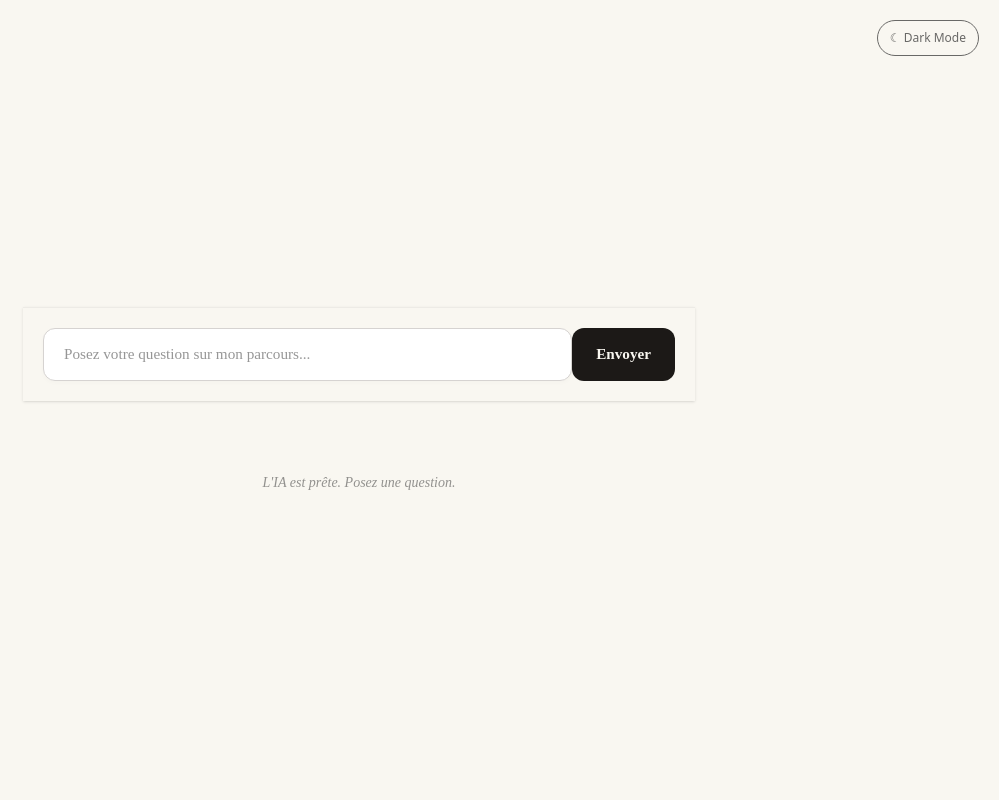
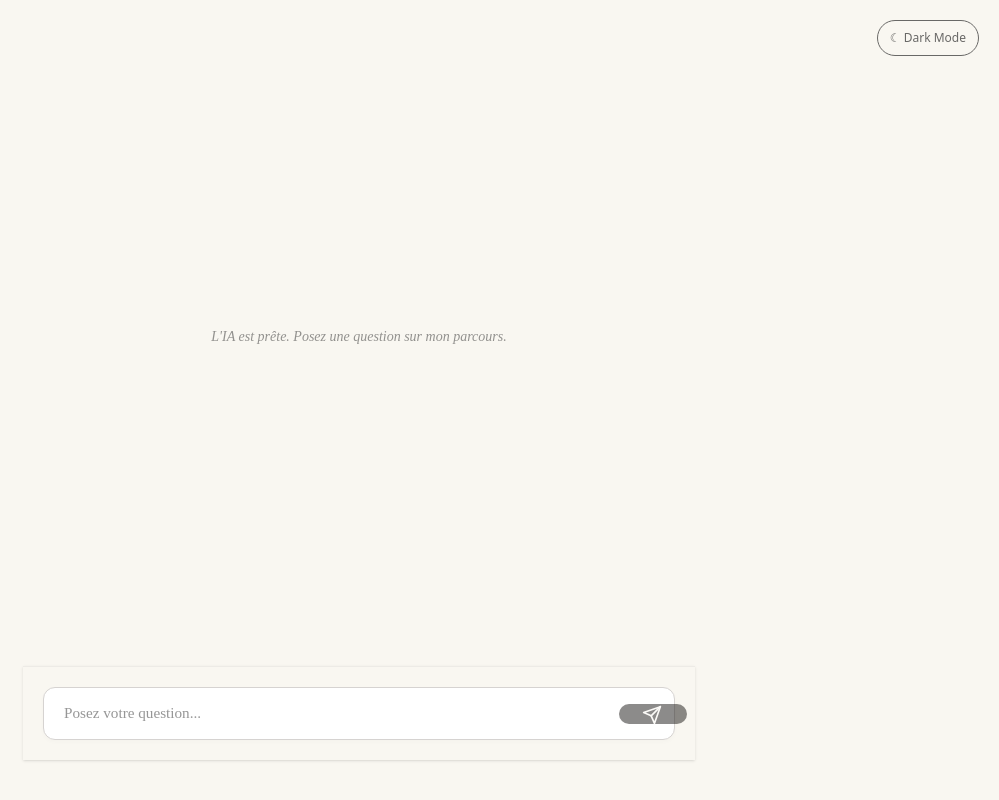
Before and after one commit to charlesbonnet1-del/cv2-chat, a Next.js app: page / in a window 1280 px wide. Shown: the whole page, without its empty margins (281-1280 px from the left). Built offline with nearby package versions, Linux system fonts and the light colour scheme; a web font is replaced by a local one.

Commit message:
Update page.tsx

```diff
--- a/app/page.tsx
+++ b/app/page.tsx
@@ -1,6 +1,6 @@
 "use client";
 
-import { useState } from "react";
+import { useState, useRef, useEffect } from "react";
 
 type ChatMessage = {
   role: "user" | "assistant";
@@ -11,6 +11,11 @@ export default function Home() {
   const [messages, setMessages] = useState<ChatMessage[]>([]);
   const [input, setInput] = useState("");
   const [loading, setLoading] = useState(false);
+  const messagesEndRef = useRef<HTMLDivElement>(null);
+
+  useEffect(() => {
+    messagesEndRef.current?.scrollIntoView({ behavior: "smooth" });
+  }, [messages]);
 
   async function handleSend() {
     if (!input.trim()) return;
@@ -46,52 +51,24 @@ export default function Home() {
   }
 
   return (
-    // ON RETIRE bg-black et text-white. On laisse globals.css gérer.
     <main className="min-h-screen flex items-center justify-center p-4">
 
-      {/* Conteneur principal sans bordure forcée */}
-      <div className="w-full max-w-2xl flex flex-col gap-8">
+      <div className="w-full max-w-2xl flex flex-col gap-8 h-[90vh]">
 
-        {/* ZONE 1 : INPUT (En haut selon ton design actuel) */}
-        {/* On utilise une balise form pour que le CSS global s'applique */}
-        <form
-          onSubmit={(e) => {
-            e.preventDefault();
-            handleSend();
-          }}
-          className="flex gap-0 shadow-sm"
-        >
-          <input
-            className="flex-1 px-4 py-3 outline-none"
-            value={input}
-            onChange={(e) => setInput(e.target.value)}
-            placeholder="Posez votre question sur mon parcours..."
-          />
-          <button
-            type="submit"
-            disabled={loading}
-            className="px-6 py-3 disabled:opacity-50"
-          >
-            {loading ? "..." : "Envoyer"}
-          </button>
-        </form>
+        {/* ZONE HISTORIQUE */}
+        <div className="flex-1 flex flex-col space-y-6 overflow-y-auto p-4 custom-scrollbar">
 
-        {/* ZONE 2 : HISTORIQUE */}
-        <div className="flex flex-col space-y-6">
-
-          {/* Message d'accueil vide */}
           {messages.length === 0 && !loading && (
-            <div className="text-center opacity-50 text-sm italic mt-10">
-              L'IA est prête. Posez une question.
+            <div className="text-center opacity-50 text-sm italic mt-auto mb-auto">
+              L'IA est prête. Posez une question sur mon parcours.
             </div>
           )}
 
           {messages.map((m, i) => (
             <div
               key={i}
-              // C'est ICI que la magie opère : data-role connecte le CSS global
               data-role={m.role}
-              className={m.role === "user" ? "ml-auto max-w-[85%] p-3" : "mr-auto w-full"}
+              className={m.role === "user" ? "ml-auto max-w-[85%]" : "mr-auto w-full"}
             >
               {m.content}
             </div>
@@ -102,7 +79,50 @@ export default function Home() {
               Réflexion en cours...
             </div>
           )}
+          <div ref={messagesEndRef} />
         </div>
+
+        {/* ZONE INPUT (PILL SHAPE) */}
+        <form
+          onSubmit={(e) => {
+            e.preventDefault();
+            handleSend();
+          }}
+          className="relative w-full shadow-sm"
+        >
+          <input
+            className="w-full outline-none pr-14"
+            value={input}
+            onChange={(e) => setInput(e.target.value)}
+            placeholder="Posez votre question..."
+            disabled={loading}
+          />
+
+          {/* BOUTON ROND AVEC SVG INTÉGRÉ */}
+          <button
+            type="submit"
+            disabled={loading || !input.trim()}
+            className="absolute right-2 top-1/2 -translate-y-1/2 p-2 flex items-center justify-center disabled:opacity-50 transition-transform active:scale-95"
+            aria-label="Envoyer"
+          >
+            {/* Icône Avion en SVG pur (Pas besoin d'installation) */}
+            <svg
+              xmlns="http://www.w3.org/2000/svg"
+              width="20"
+              height="20"
+              viewBox="0 0 24 24"
+              fill="none"
+              stroke="currentColor"
+              strokeWidth="2"
+              strokeLinecap="round"
+              strokeLinejoin="round"
+              style={{ transform: 'translateX(-1px) translateY(1px)' }} /* Petit ajustement optique */
+            >
+              <line x1="22" y1="2" x2="11" y2="13"></line>
+              <polygon points="22 2 15 22 11 13 2 9 22 2"></polygon>
+            </svg>
+          </button>
+        </form>
 
       </div>
     </main>
```
